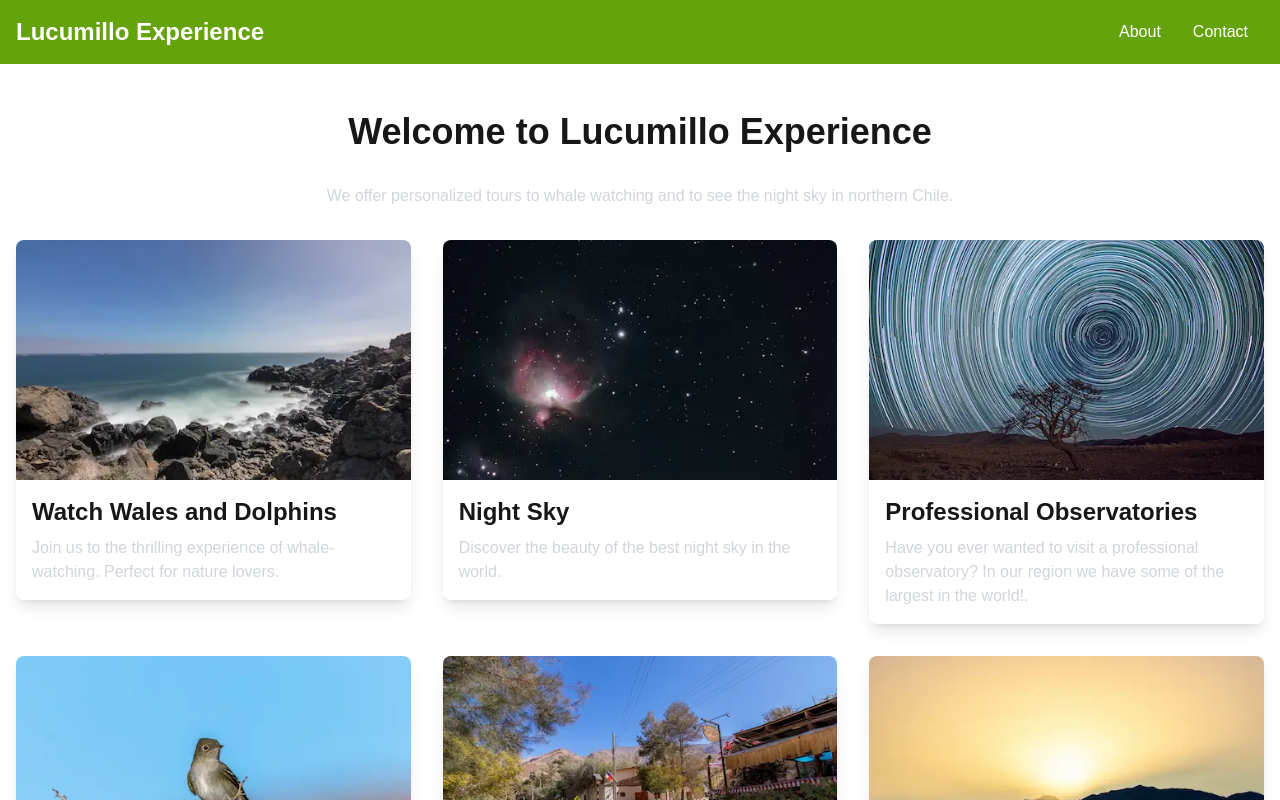
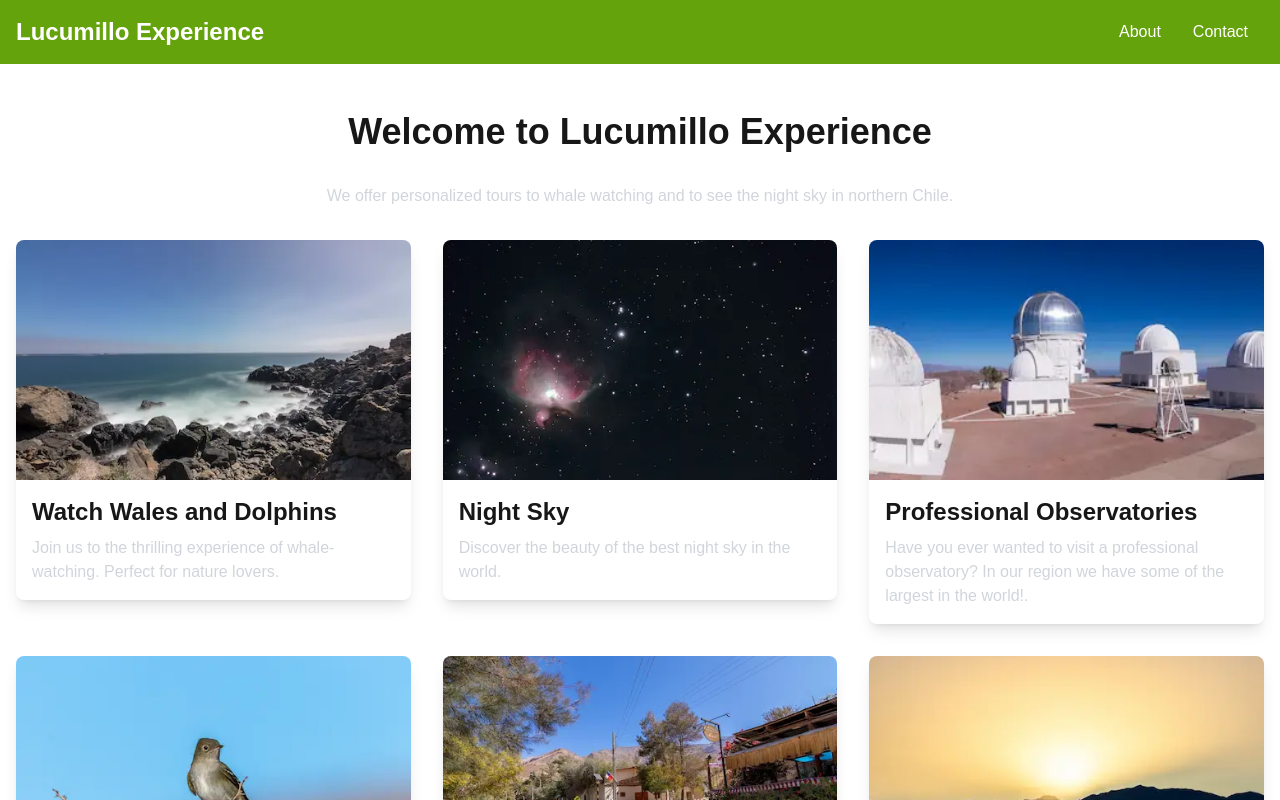
Before and after one commit to simontorres/lucumillo-experience, a Next.js app: page / in a window 1280 px wide. Shown: the top 800 px of the page. Built offline with nearby package versions, Linux system fonts and the light colour scheme.

Commit message:
Add new image to tour

```diff
--- a/data/tours.ts
+++ b/data/tours.ts
@@ -40,9 +40,10 @@ export const tours: Tour[] = [
         long_description: 'Insert long description here...',
         price: 100,
         seats: 9,
-        image: 'nightsky_001.webp',
-        image_caption: 'The south celestial pole photographed over three hours.',
+        image: 'observatories_001.webp',
+        image_caption: 'Cerro Tololo Observatory is one of the most impactful observatories.',
         gallery: [
+            { src: 'observatories_001.webp', alt: 'Cerro Tololo Observatory is one of the most impactful observatories.' },
             { src: 'nightsky_001.webp', alt: 'The south celestial pole photographed over three hours.' },
         ],
         enabled: true
```
